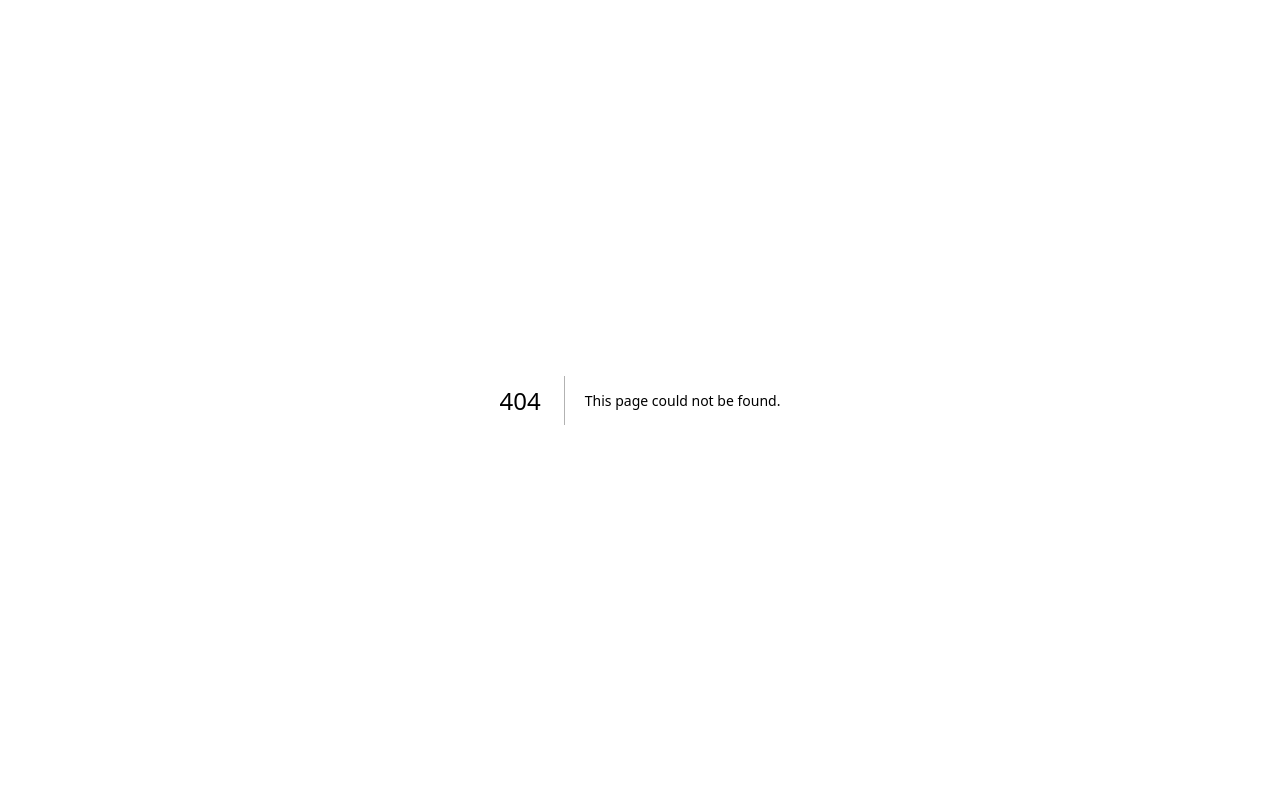
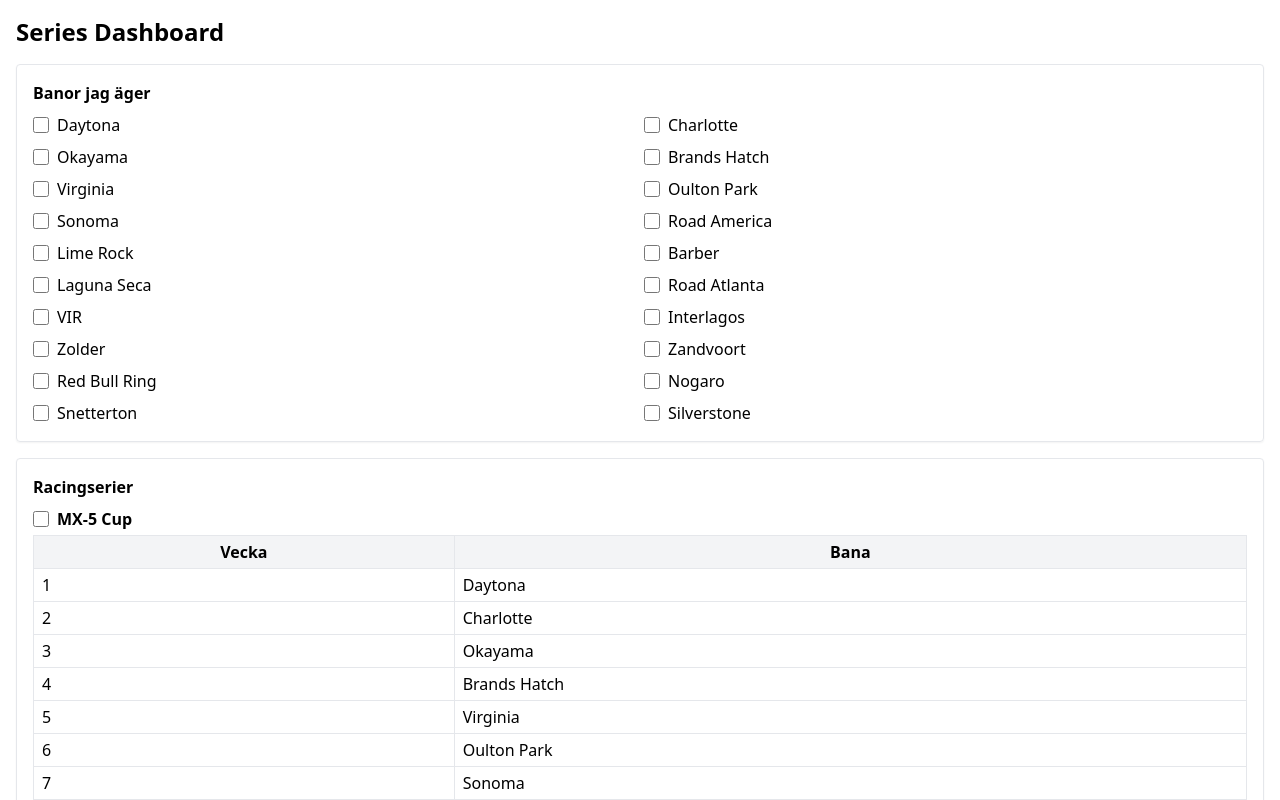
Before and after one commit to thomaswanhpls/iracing-series-planner, a Next.js app: page /dashboard in a window 1280 px wide. Before the commit this address had no page. Shown: the top 800 px of the page. Built offline with nearby package versions, Linux system fonts and the light colour scheme.

Commit message:
Add dashboard with shadcn UI components

```diff
--- /dev/null
+++ b/app/dashboard/page.tsx
@@ -0,0 +1,10 @@
+import { SeriesCalendar } from '@/components/series-calendar'
+
+export default function Dashboard() {
+  return (
+    <main className="p-4">
+      <h1 className="text-2xl font-bold mb-4">Series Dashboard</h1>
+      <SeriesCalendar />
+    </main>
+  )
+}
--- a/app/page.tsx
+++ b/app/page.tsx
@@ -1,7 +1,12 @@
+import Link from 'next/link'
+
 export default function Home() {
   return (
-    <main className="flex min-h-screen items-center justify-center">
+    <main className="flex min-h-screen flex-col items-center justify-center space-y-4">
       <h1 className="text-4xl font-bold">Welcome to Next.js!</h1>
+      <Link href="/dashboard" className="text-blue-600 underline">
+        Go to dashboard
+      </Link>
     </main>
   )
 }
--- /dev/null
+++ b/components/series-calendar.tsx
@@ -0,0 +1,122 @@
+'use client'
+
+import { useState } from 'react'
+import { Card } from '@/components/ui/card'
+import { Checkbox } from '@/components/ui/checkbox'
+import { Table, THead, TBody, Th, Tr, Td } from '@/components/ui/table'
+import { cn } from '@/lib/utils'
+
+export type Series = {
+  id: string
+  name: string
+  schedule: string[]
+}
+
+const seriesData: Series[] = [
+  {
+    id: 'mx5',
+    name: 'MX-5 Cup',
+    schedule: [
+      'Daytona',
+      'Charlotte',
+      'Okayama',
+      'Brands Hatch',
+      'Virginia',
+      'Oulton Park',
+      'Sonoma',
+      'Road America',
+      'Lime Rock',
+      'Barber',
+      'Laguna Seca',
+      'Road Atlanta',
+    ],
+  },
+  {
+    id: 'f1600',
+    name: 'Formula 1600',
+    schedule: [
+      'Road Atlanta',
+      'Lime Rock',
+      'VIR',
+      'Interlagos',
+      'Zolder',
+      'Zandvoort',
+      'Red Bull Ring',
+      'Nogaro',
+      'Snetterton',
+      'Road America',
+      'Silverstone',
+      'Daytona',
+    ],
+  },
+]
+
+const allTracks = Array.from(new Set(seriesData.flatMap((s) => s.schedule)))
+
+export function SeriesCalendar() {
+  const [ownedTracks, setOwnedTracks] = useState<string[]>([])
+  const [interestedSeries, setInterestedSeries] = useState<string[]>([])
+
+  const toggleTrack = (track: string) => {
+    setOwnedTracks((prev) =>
+      prev.includes(track) ? prev.filter((t) => t !== track) : [...prev, track]
+    )
+  }
+
+  const toggleSeries = (id: string) => {
+    setInterestedSeries((prev) =>
+      prev.includes(id) ? prev.filter((s) => s !== id) : [...prev, id]
+    )
+  }
+
+  return (
+    <div className="grid gap-4">
+      <Card>
+        <h2 className="font-bold mb-2">Banor jag äger</h2>
+        <div className="grid grid-cols-2 gap-2">
+          {allTracks.map((track) => (
+            <label key={track} className="flex items-center space-x-2">
+              <Checkbox
+                checked={ownedTracks.includes(track)}
+                onChange={() => toggleTrack(track)}
+              />
+              <span>{track}</span>
+            </label>
+          ))}
+        </div>
+      </Card>
+      <Card>
+        <h2 className="font-bold mb-2">Racingserier</h2>
+        {seriesData.map((series) => (
+          <div key={series.id} className="mb-4">
+            <div className="flex items-center space-x-2 mb-1">
+              <Checkbox
+                checked={interestedSeries.includes(series.id)}
+                onChange={() => toggleSeries(series.id)}
+              />
+              <h3 className="font-semibold">{series.name}</h3>
+            </div>
+            <Table>
+              <THead>
+                <Tr>
+                  <Th>Vecka</Th>
+                  <Th>Bana</Th>
+                </Tr>
+              </THead>
+              <TBody>
+                {series.schedule.map((track, idx) => (
+                  <Tr key={track + idx}>
+                    <Td>{idx + 1}</Td>
+                    <Td className={cn(ownedTracks.includes(track) && 'font-bold')}>
+                      {track}
+                    </Td>
+                  </Tr>
+                ))}
+              </TBody>
+            </Table>
+          </div>
+        ))}
+      </Card>
+    </div>
+  )
+}
--- /dev/null
+++ b/components/ui/button.tsx
@@ -0,0 +1,13 @@
+import { cn } from '@/lib/utils'
+import { ButtonHTMLAttributes } from 'react'
+
+export interface ButtonProps extends ButtonHTMLAttributes<HTMLButtonElement> {}
+
+export function Button({ className, ...props }: ButtonProps) {
+  return (
+    <button
+      className={cn('px-4 py-2 rounded bg-blue-600 text-white disabled:opacity-50', className)}
+      {...props}
+    />
+  )
+}
--- /dev/null
+++ b/components/ui/card.tsx
@@ -0,0 +1,6 @@
+import { cn } from '@/lib/utils'
+import { HTMLAttributes } from 'react'
+
+export function Card({ className, ...props }: HTMLAttributes<HTMLDivElement>) {
+  return <div className={cn('rounded border p-4 shadow-sm', className)} {...props} />
+}
--- /dev/null
+++ b/components/ui/checkbox.tsx
@@ -0,0 +1,8 @@
+import { cn } from '@/lib/utils'
+import { InputHTMLAttributes } from 'react'
+
+export interface CheckboxProps extends InputHTMLAttributes<HTMLInputElement> {}
+
+export function Checkbox({ className, ...props }: CheckboxProps) {
+  return <input type="checkbox" className={cn('h-4 w-4', className)} {...props} />
+}
--- /dev/null
+++ b/components/ui/table.tsx
@@ -0,0 +1,26 @@
+import { cn } from '@/lib/utils'
+import { HTMLAttributes } from 'react'
+
+export function Table({ className, ...props }: HTMLAttributes<HTMLTableElement>) {
+  return <table className={cn('w-full border-collapse', className)} {...props} />
+}
+
+export function THead({ className, ...props }: HTMLAttributes<HTMLTableSectionElement>) {
+  return <thead className={cn('bg-gray-100', className)} {...props} />
+}
+
+export function TBody({ className, ...props }: HTMLAttributes<HTMLTableSectionElement>) {
+  return <tbody className={className} {...props} />
+}
+
+export function Tr({ className, ...props }: HTMLAttributes<HTMLTableRowElement>) {
+  return <tr className={className} {...props} />
+}
+
+export function Th({ className, ...props }: HTMLAttributes<HTMLTableCellElement>) {
+  return <th className={cn('px-2 py-1 border', className)} {...props} />
+}
+
+export function Td({ className, ...props }: HTMLAttributes<HTMLTableCellElement>) {
+  return <td className={cn('px-2 py-1 border', className)} {...props} />
+}
--- /dev/null
+++ b/lib/utils.ts
@@ -0,0 +1,3 @@
+export function cn(...classes: (string | undefined | false | null)[]): string {
+  return classes.filter(Boolean).join(' ')
+}
```
Also changed, not shown: 1 other file (tests, documents, lock files or other folders).
